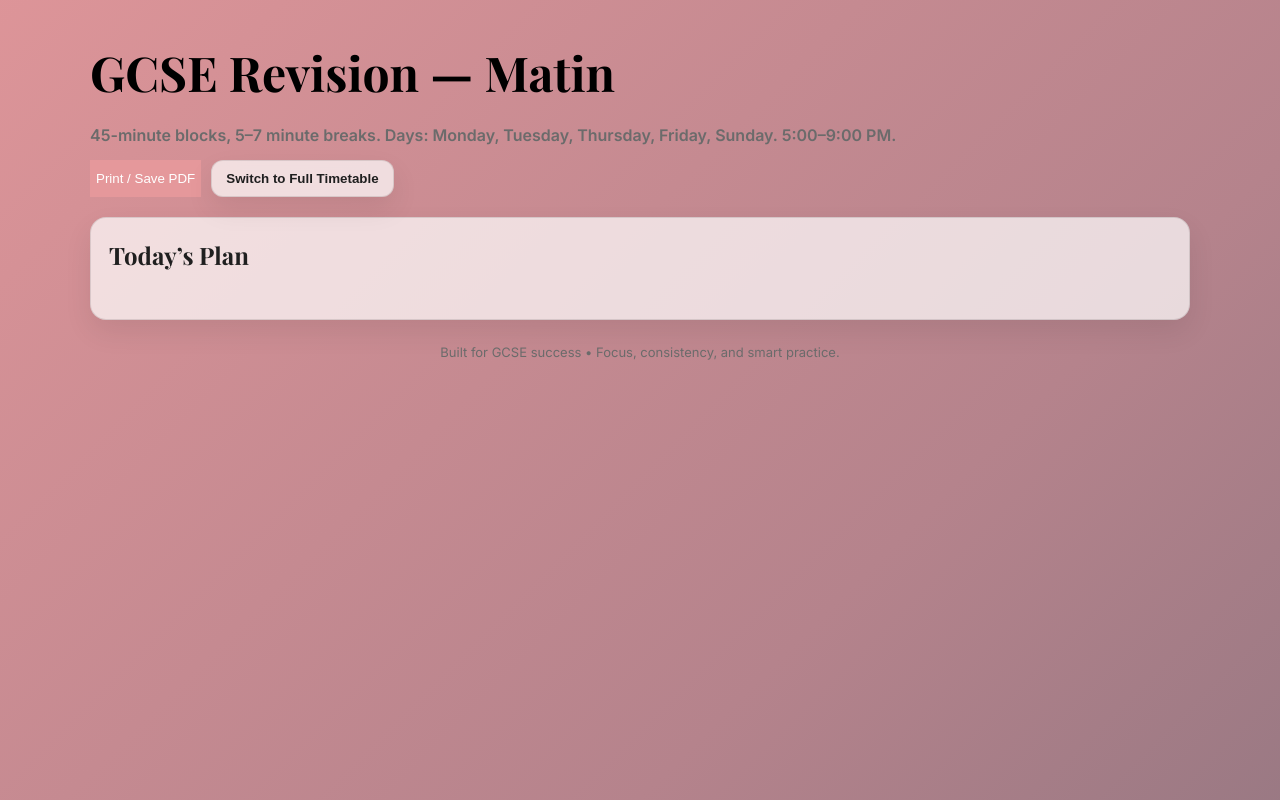
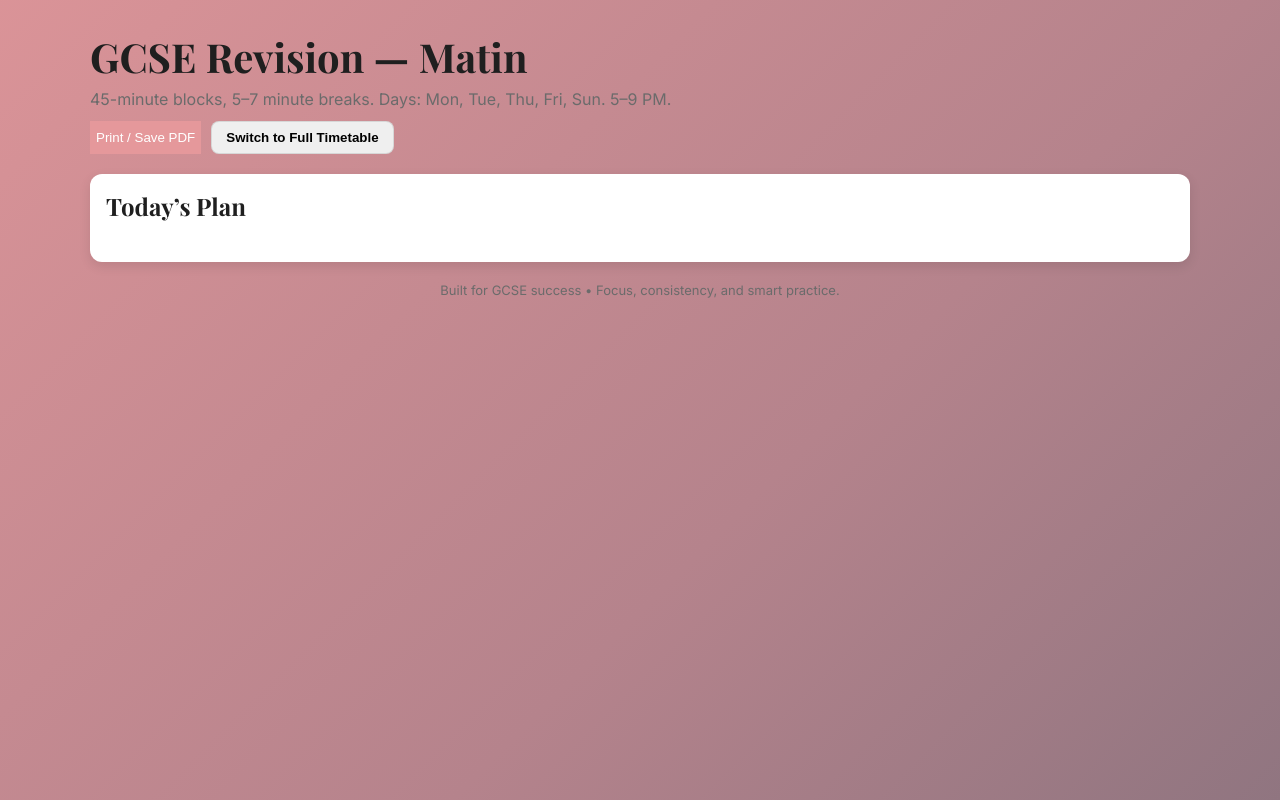
Before and after one commit to Matinthereal/Timetable-revision-GCSE, a plain HTML site: page index.html in a window 1280 px wide. Drawn offline with nearby package versions, Linux system fonts and the light colour scheme.

Commit message:
Update index.html

```diff
--- a/index.html
+++ b/index.html
@@ -4,34 +4,23 @@
   <meta charset="utf-8" />
   <meta name="viewport" content="width=device-width, initial-scale=1" />
   <title>GCSE Revision — Matin</title>
-  <meta name="description" content="Intuitive, aesthetic GCSE revision planner with timers, progress tracking, notes, and tips." />
+  <meta name="description" content="Aesthetic GCSE revision planner with timetable views." />
 
   <!-- Fonts -->
-  <link rel="preconnect" href="https://fonts.googleapis.com">
-  <link rel="preconnect" href="https://fonts.gstatic.com" crossorigin>
   <link href="https://fonts.googleapis.com/css2?family=Inter:wght@400;600;700&family=Playfair+Display:wght@600;700&display=swap" rel="stylesheet">
 
   <style>
     :root {
-      --bg: #ffffff;
-      --glass: rgba(255,255,255,0.7);
-      --text: #1f1f1f;
-      --muted: #6b6b6b;
-      --border: rgba(0,0,0,0.1);
-
-      /* Palette from your swatches */
       --peach: #FFCDb2;
       --light-pink: #FFB4A2;
       --medium-pink: #E5989B;
       --mauve: #B5838C;
       --deep-mauve: #6D6875;
 
-      /* Neutrals */
       --white: #ffffff;
       --black: #000000;
       --gray: #cccccc;
 
-      /* Assign subjects */
       --maths: var(--peach);
       --physics: var(--light-pink);
       --chemistry: var(--medium-pink);
@@ -41,8 +30,9 @@
 
       --accent: var(--medium-pink);
       --accent-2: var(--mauve);
-
-      --shadow: 0 12px 28px rgba(0,0,0,0.08);
+      --text: #1f1f1f;
+      --muted: #6b6b6b;
+      --border: rgba(0,0,0,0.1);
     }
 
     body {
@@ -50,9 +40,8 @@
       background: linear-gradient(135deg, var(--peach), var(--light-pink), var(--medium-pink), var(--mauve), var(--deep-mauve));
       background-size: 400% 400%;
       animation: gradient 20s ease infinite;
+      font-family: Inter, sans-serif;
       color: var(--text);
-      font-family: Inter, system-ui, sans-serif;
-      line-height:1.6;
     }
     @keyframes gradient {
       0% {background-position:0% 50%;}
@@ -60,76 +49,41 @@
       100% {background-position:0% 50%;}
     }
 
-    .container { max-width: 1100px; margin: 0 auto; padding: 34px 20px 90px; }
+    .container { max-width: 1100px; margin: 0 auto; padding: 30px 20px; }
+    header { margin-bottom:20px; }
+    .title { font-family:"Playfair Display",serif; font-size:40px; margin:0; }
+    .subtitle { color:var(--muted); margin:6px 0 12px; }
+    .actions { display:flex; gap:10px; flex-wrap:wrap; }
+    .btn { padding:8px 14px; border-radius:8px; border:1px solid var(--border); cursor:pointer; font-weight:600; }
+    .btn-primary { background:var(--accent); color:var(--white); border:none; }
 
-    header { display:flex; flex-direction:column; gap:12px; margin-bottom:20px; }
-    .title {
-      font-family: "Playfair Display", serif;
-      font-weight:700;
-      font-size: clamp(34px, 5vw, 48px);
-      margin:0;
-      color: var(--black);
-    }
-    .subtitle { color: var(--muted); font-weight:600; }
-    .actions { display:flex; gap:10px; flex-wrap:wrap; }
+    .card { background:var(--white); border-radius:12px; padding:16px; margin-bottom:16px; box-shadow:0 4px 12px rgba(0,0,0,0.1); }
+    h2 { font-family:"Playfair Display",serif; margin:0 0 12px; }
 
-    .btn {
-      border:1px solid var(--border);
-      background: var(--glass);
-      backdrop-filter: blur(12px);
-      color: var(--text);
-      padding:10px 14px;
-      border-radius:12px;
-      font-weight:700;
-      cursor:pointer;
-      box-shadow: var(--shadow);
-    }
-    .btn-primary { background: var(--accent); color: var(--white); border:none; }
-    .btn:hover { opacity:0.9; }
+    .tabs { display:flex; gap:8px; margin-bottom:12px; }
+    .tab { padding:6px 12px; border-radius:20px; border:1px solid var(--border); cursor:pointer; }
+    .tab.active { background:var(--accent); color:var(--white); }
 
-    .card {
-      background: var(--glass);
-      border: 1px solid var(--border);
-      border-radius: 16px;
-      padding: 18px;
-      box-shadow: var(--shadow);
-      margin-bottom:16px;
-    }
-    h2 { font-family: "Playfair Display", serif; font-weight:700; margin:0 0 12px; }
-
-    .tabs { display:flex; gap:8px; flex-wrap:wrap; margin-bottom:14px; }
-    .tab {
-      padding:8px 12px; border-radius:999px; border:1px solid var(--border);
-      background: var(--white); cursor:pointer; font-weight:700; color:var(--text);
-    }
-    .tab.active { background: var(--accent); color: var(--white); }
-
-    .row {
-      display:grid; grid-template-columns: 130px 1fr; gap:12px; align-items:center;
-      padding:10px; border-radius:14px; margin-bottom:8px; border:1px solid var(--border);
-      background: var(--white);
-    }
-    .time { font-weight:800; color:var(--muted); text-align:center; }
-    .slot { display:flex; align-items:center; gap:12px; flex-wrap:wrap; }
-    .chip { width:16px; height:16px; border-radius:5px; }
+    .row { display:grid; grid-template-columns:120px 1fr; gap:10px; padding:8px; border:1px solid var(--border); border-radius:8px; margin-bottom:6px; }
+    .time { font-weight:700; color:var(--muted); text-align:center; }
+    .slot { display:flex; gap:8px; align-items:center; }
+    .chip { width:14px; height:14px; border-radius:4px; }
     .chip.maths{background:var(--maths);} .chip.physics{background:var(--physics);}
     .chip.chemistry{background:var(--chemistry);} .chip.english{background:var(--english);}
     .chip.geography{background:var(--geography);} .chip.break{background:var(--break);}
-    .subject { font-weight:800; }
-    .tag { font-size:12px; font-weight:700; padding:4px 8px; border-radius:999px; background: var(--glass); }
+    .subject { font-weight:700; }
 
     .week-table { width:100%; border-collapse:collapse; }
-    .week-table th, .week-table td { border:1px solid var(--border); padding:8px; text-align:center; }
-    .week-table th { background: var(--accent); color: var(--white); }
-
-    footer { margin-top:22px; color:var(--muted); font-size:13px; text-align:center; }
+    .week-table th, .week-table td { border:1px solid var(--border); padding:6px; text-align:center; }
+    .week-table th { background:var(--accent); color:var(--white); }
+    footer { text-align:center; color:var(--muted); margin-top:20px; font-size:13px; }
   </style>
 </head>
 <body>
   <div class="container">
     <header>
       <h1 class="title">GCSE Revision — Matin</h1>
-      <div class="subtitle">45-minute blocks, 5–7 minute breaks. Days: Monday, Tuesday, Thursday, Friday, Sunday. 5:00–9:00 PM.</div>
+      <div class="subtitle">45-minute blocks, 5–7 minute breaks. Days: Mon, Tue, Thu, Fri, Sun. 5–9 PM.</div>
       <div class="actions">
         <button class="btn-primary" onclick="window.print()">Print / Save PDF</button>
         <button class="btn" id="toggle-view">Switch to Full Timetable</button>
@@ -173,11 +127,22 @@
   <script>
     const DAYS = ["Monday","Tuesday","Thursday","Friday","Sunday"];
     const SCHEDULE = {
-      "Monday": [
-        { time:"5:00 – 5:45", subject:"English Literature", color:"english", tag:"Essays + quotes" },
-        { time:"5:45 – 5:52", subject:"Break", color:"break", tag:"7 mins" },
-        { time:"5:52 – 6:37", subject:"Physics", color:"physics", tag:"Forces & energy" },
-        { time:"6:37 – 6:42", subject:"Break", color:"break", tag:"5 mins" },
-        { time:"6:42 – 7:27", subject:"Chemistry", color:"chemistry", tag:"Atomic structure" },
-        { time:"7:27 – 7:34", subject:"Break", color:"break", tag:"7 mins" },
-        { time:"7:34 – 8:19", subject:"Maths", color:"maths", tag:"Algebra practice"
+      "Monday":[
+        {time:"5:00 – 5:45",subject:"English Literature",color:"english",tag:"Essays + quotes"},
+        {time:"5:45 – 5:52",subject:"Break",color:"break",tag:"7 mins"},
+        {time:"5:52 – 6:37",subject:"Physics",color:"physics",tag:"Forces & energy"},
+        {time:"6:37 – 6:42",subject:"Break",color:"break",tag:"5 mins"},
+        {time:"6:42 – 7:27",subject:"Chemistry",color:"chemistry",tag:"Atomic structure"},
+        {time:"7:27 – 7:34",subject:"Break",color:"break",tag:"7 mins"},
+        {time:"7:34 – 8:19",subject:"Maths",color:"maths",tag:"Algebra practice"},
+        {time:"8:19 – 8:26",subject:"Break",color:"break",tag:"7 mins"},
+        {time:"8:26 – 9:00",subject:"Geography",color:"geography",tag:"Case study recall"}
+      ],
+      "Tuesday":[
+        {time:"5:00 – 5:45",subject:"Physics",color:"physics",tag:"Electricity & waves"},
+        {time:"5:45 – 5:52",subject:"Break",color:"break",tag:"7 mins"},
+        {time:"5:52 – 6:37",subject:"Chemistry",color:"chemistry",tag:"Organic chemistry"},
+        {time:"6:37 – 6:42",subject:"Break",color:"break",tag:"5 mins"},
+        {time:"6:42 – 7:27",subject:"Maths",color:"maths",tag:"Geometry & trig"},
+        {time:"7:27 – 7:34",subject:"Break",color:"break",tag:"7 mins"},
+        {time:"7:34 – 8:19",subject:"English Language
```
